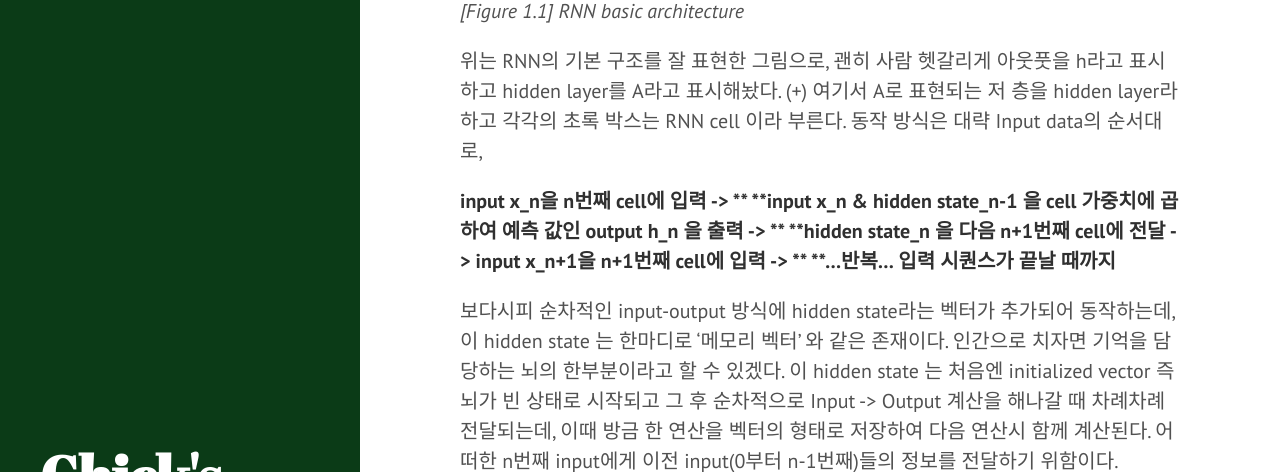
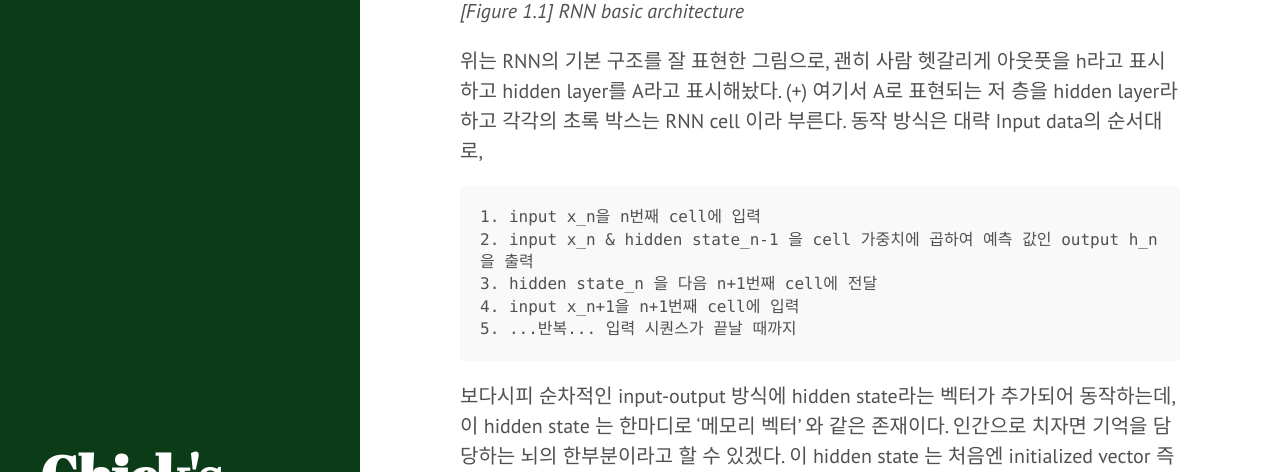
Before and after one commit to YoonjinXD/YoonjinXD.github.io, a Jekyll site: the page built from _posts/2019-07-30-순차적-정보를-다루는-딥러닝-모델들.md, in a window 1280 px wide and 900 px high, scrolled down 2296 px, cut to the strip 72-544 px from the top of the window. Built offline with Jekyll 4.4.1, drawn with Linux system fonts in a browser that asks for light colours; some of the changed text lies outside the part shown.

Commit message:
post 단락 수정

````diff
--- a/_posts/2019-07-30-순차적-정보를-다루는-딥러닝-모델들.md
+++ b/_posts/2019-07-30-순차적-정보를-다루는-딥러닝-모델들.md
@@ -43,19 +43,23 @@ RNN의 기본 아이디어는 이렇다 -> n번째에 대한 output #n 을 생
 
 위는 RNN의 기본 구조를 잘 표현한 그림으로, 괜히 사람 헷갈리게 아웃풋을 h라고 표시하고 hidden layer를 A라고 표시해놨다. (+) 여기서 A로 표현되는 저 층을 hidden layer라 하고 각각의 초록 박스는 RNN cell 이라 부른다. 동작 방식은 대략  Input data의 순서대로,
 
-**input x_n을 n번째 cell에 입력 -> **
-**input x_n & hidden state_n-1 을 cell 가중치에 곱하여 예측 값인 output h_n 을 출력 -> **
-**hidden state_n 을 다음 n+1번째 cell에 전달 -> input x_n+1을 n+1번째 cell에 입력 -> **
-**...반복... 입력 시퀀스가 끝날 때까지**
+```
+1. input x_n을 n번째 cell에 입력
+2. input x_n & hidden state_n-1 을 cell 가중치에 곱하여 예측 값인 output h_n 을 출력
+3. hidden state_n 을 다음 n+1번째 cell에 전달
+4. input x_n+1을 n+1번째 cell에 입력
+5. ...반복... 입력 시퀀스가 끝날 때까지
+```
 
 보다시피 순차적인 input-output 방식에 hidden state라는 벡터가 추가되어 동작하는데, 이 hidden state 는 한마디로 '메모리 벡터' 와 같은 존재이다. 인간으로 치자면 기억을 담당하는 뇌의 한부분이라고 할 수 있겠다. 이 hidden state 는 처음엔 initialized vector 즉 뇌가 빈 상태로 시작되고 그 후 순차적으로 Input -> Output 계산을 해나갈 때 차례차례 전달되는데, 이때 방금 한 연산을 벡터의 형태로 저장하여 다음 연산시 함께 계산된다. 어떠한 n번째 input에게 이전 input(0부터 n-1번째)들의 정보를 전달하기 위함이다.
 
 * Forward
-  ![img](https://i.imgur.com/vrD0VO1.png)
 
-  *[Figure 1.2] RNN Forwarding Example - ref [karpathy's blog]([http://karpathy.github.io/2015/05/21/rnn-effectiveness/?source=post_page---------------------------))*
+![img](https://i.imgur.com/vrD0VO1.png)
 
-  Forwarding 하는 과정을 조금 더 자세히 보자. 위 그림은 'hell' 이라는 순차문자열을 input으로 하였을 때, 다음에 나올 문자를 'o' 라고 예측하는 예시이다. 각각의 문자를 one hot encoding으로 표현한 후 첫번째 순서인 'h' 를 첫번째 cell에 푸쉬하고 hidden layer의 연산을 통해 다음에 나올만한 문자를 확률 값으로 나타낸다. 보면 마지막 행인 'o' 4.1로 가장 확률이 높지만 사실 답은 2번째 초록 글씨로 볼드처리된 'e'인 것을 알 수 있다. 그러니 초록글씨 행은 강화되고 빨간 글씨 행들은 약화되도록 학습시킬 것이다. 두번째 문자인 'e'도 같은 방식으로 연산된 후 'o'를 1.2의 확률로 가장 높게 예측했다. ~~틀렸다.~~  이번 cell도 첫번째 했던 것과 똑같은 방식으로 학습 시킬 것이다. 하지만 이번부터는 hidden layer가 동작하고 있음을 주목해야 한다. 이번에 예측된 'o'는 앞서 계산하였던 'h'에 대한 정보를 전달 받아 input 인 'e' 와 함께 연산된 결과이다, ~~물론 틀리긴 했지만~~. 또한 이번 cell 역시 지난 과거의 정보와(h) 새롭게 추가된 정보(e)를 연산하여 hidden layer의 차원에 담은 후 다음 cell에 전달하게 된다. 그럼 다음 cell은 다음 input인 'l' 과, 전달 받은 과거의 정보(h, e)가 담긴 hidden state를 함께 연산하여 다음 문자를 예측하는 것이다. 세번째는 잘 맞췄다. 이제 마지막, 실제 정답인 'o'를 예측해야 하는 마지막 cell 에게 각각 상응하는 가중치와 연산된 hidden state, input을 입력 받고 다음 나올 문자를 예측한다.
+*[Figure 1.2] RNN Forwarding Example - ref [karpathy's blog]([http://karpathy.github.io/2015/05/21/rnn-effectiveness/?source=post_page---------------------------))*
+
+Forwarding 하는 과정을 조금 더 자세히 보자. 위 그림은 'hell' 이라는 순차문자열을 input으로 하였을 때, 다음에 나올 문자를 'o' 라고 예측하는 예시이다. 각각의 문자를 one hot encoding으로 표현한 후 첫번째 순서인 'h' 를 첫번째 cell에 푸쉬하고 hidden layer의 연산을 통해 다음에 나올만한 문자를 확률 값으로 나타낸다. 보면 마지막 행인 'o' 4.1로 가장 확률이 높지만 사실 답은 2번째 초록 글씨로 볼드처리된 'e'인 것을 알 수 있다. 그러니 초록글씨 행은 강화되고 빨간 글씨 행들은 약화되도록 학습시킬 것이다. 두번째 문자인 'e'도 같은 방식으로 연산된 후 'o'를 1.2의 확률로 가장 높게 예측했다. ~~틀렸다.~~  이번 cell도 첫번째 했던 것과 똑같은 방식으로 학습 시킬 것이다. 하지만 이번부터는 hidden layer가 동작하고 있음을 주목해야 한다. 이번에 예측된 'o'는 앞서 계산하였던 'h'에 대한 정보를 전달 받아 input 인 'e' 와 함께 연산된 결과이다, ~~물론 틀리긴 했지만~~. 또한 이번 cell 역시 지난 과거의 정보와(h) 새롭게 추가된 정보(e)를 연산하여 hidden layer의 차원에 담은 후 다음 cell에 전달하게 된다. 그럼 다음 cell은 다음 input인 'l' 과, 전달 받은 과거의 정보(h, e)가 담긴 hidden state를 함께 연산하여 다음 문자를 예측하는 것이다. 세번째는 잘 맞췄다. 이제 마지막, 실제 정답인 'o'를 예측해야 하는 마지막 cell 에게 각각 상응하는 가중치와 연산된 hidden state, input을 입력 받고 다음 나올 문자를 예측한다.
 
 * 보통, 실제 input인 'hell' 에 대해 진행한 세 번의 연산은 encoder라 하고, 마지막 실제 알고자 하는 결과에 대한 연산을 decoder라 한다. 이 예제는 many to one이기에 매우 간단해 보이는데, 만약 many to many 모델이면 실제 인풋이 끝나는 지점에서 hidden state에 가중치 W_hh를 곱해준다. 또한 decoder에서 input 대신 바로 이전 cell의 output을 input으로 사용한다.
 
@@ -67,7 +71,9 @@ RNN의 기본 아이디어는 이렇다 -> n번째에 대한 output #n 을 생
 
 
 * 역전파 과정 및 더 자세한 내용은 아래 블로그들을 참고하면 좋다.
+
   [RNN- effectiveness, Karpathy blog](http://karpathy.github.io/2015/05/21/rnn-effectiveness/?source=post_page---------------------------)
+
   [RNN과 LSTM을 이해해보자!, ratsgo's blog](https://ratsgo.github.io/natural language processing/2017/03/09/rnnlstm/)
 
 
@@ -129,10 +135,10 @@ Long-term dependency를 극복하고자 한 또다른 시도는, 전달될 뇌
   현재의 Cell state 를 구했다면 이제 아웃풋 값을 계산할 수 있다. 전과 비슷한 과정으로 아웃풋이 계산된다.
   *(참고로 그림의 x 부호는  Hadamard product 연산이다)*
 
+* matrix 연산부까지 구현한 코드들
 
+  https://gist.github.com/karpathy/d4dee566867f8291f086
 
-* matrix 연산부까지 구현한 코드들
-  https://gist.github.com/karpathy/d4dee566867f8291f086
   https://ratsgo.github.io/natural%20language%20processing/2017/03/09/rnnlstm/
 
 
````
Also changed, not shown: other parts of _posts/2019-07-30-순차적-정보를-다루는-딥러닝-모델들.md (+1 -1 lines), _posts/2019-08-01-AIKorea-2019-리뷰.md (+20 -11 lines).
